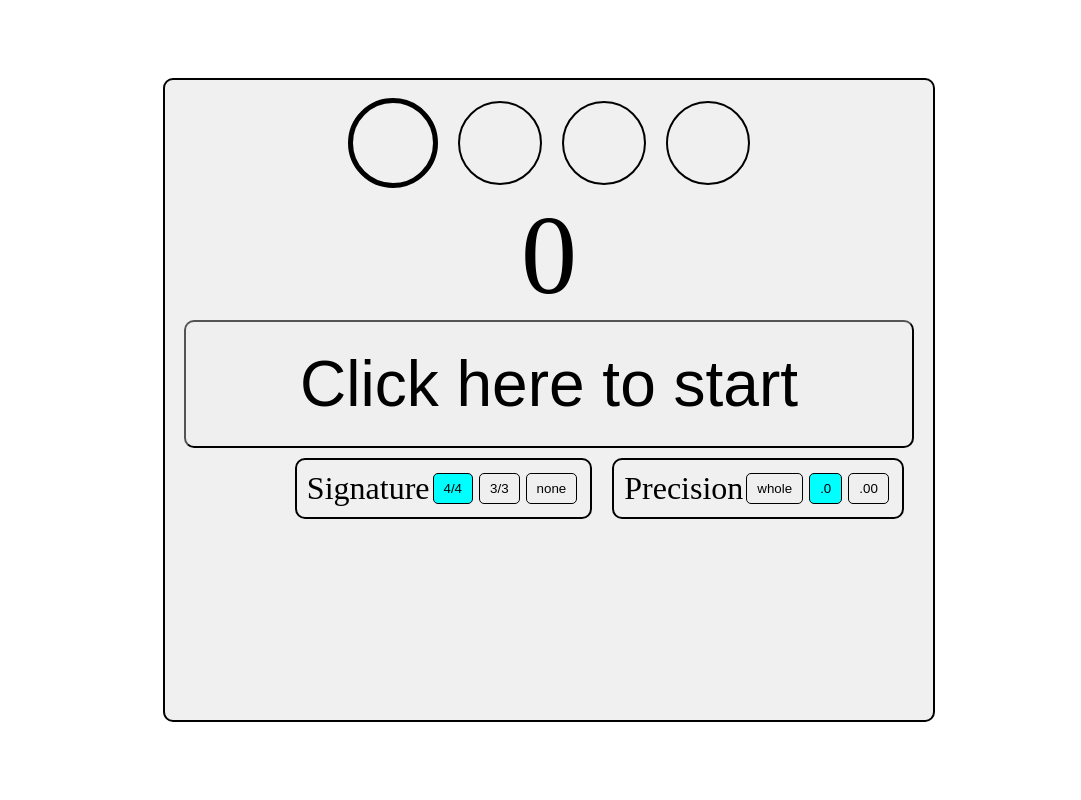
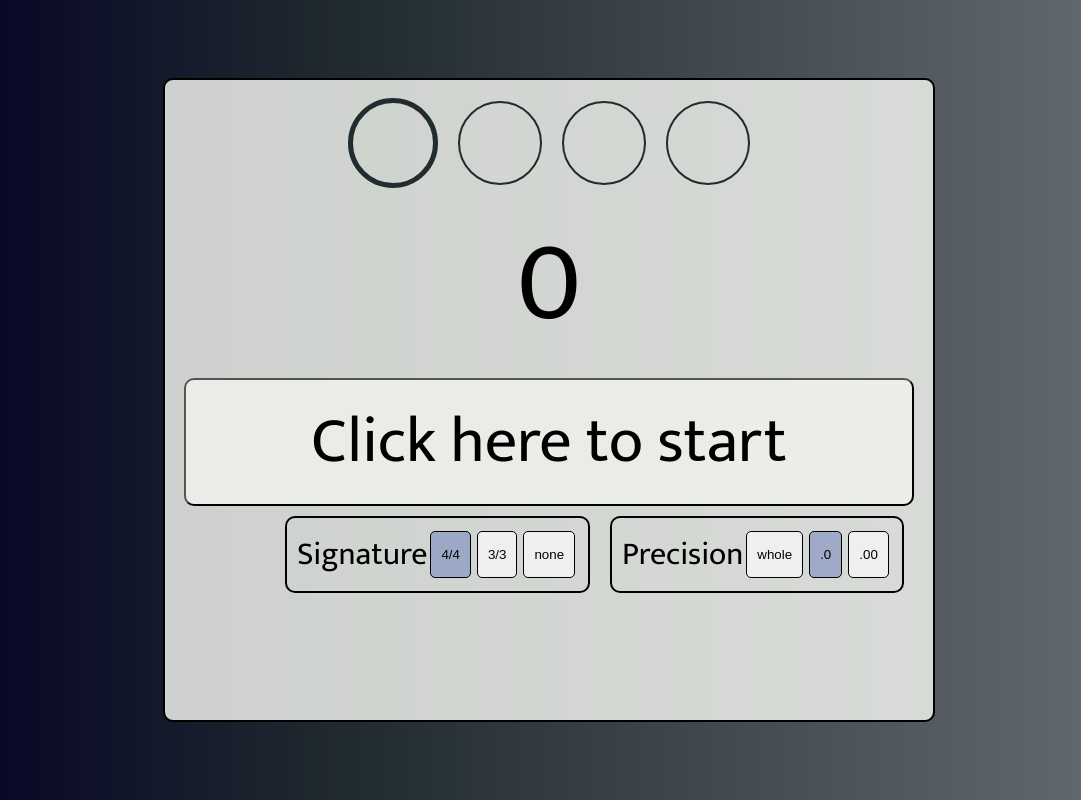
Before and after one commit to mikolajczyk-k/PTAW, a plain HTML site: page index.html in a window 1280 px wide. Shown: the whole page, without its empty margins (91-1172 px from the left). Drawn offline with Linux system fonts and the light colour scheme.

Commit message:
zmiany w css

```diff
--- a/style.css
+++ b/style.css
@@ -1,9 +1,15 @@
+@import url('https://fonts.googleapis.com/css2?family=Mukta&family=Roboto:ital,wght@0,300;0,400;1,400&display=swap');
 
+body {
+  background: rgb(2,0,36);
+  background: linear-gradient(90deg, rgba(2,0,36,1) 0%, rgba(33,44,48,1) 35%, rgba(106,112,118,1) 100%);
+}
 
 #mainContainer{
+    font-family: "Mukta", sans-serif;
     width: 60%;
     height: 80%;
-    background-color: #f0f0f0;
+    background-color: #eff1ecd9;
     margin: 0 auto;
     position: absolute;
     top: 50%;
@@ -32,6 +38,8 @@
 }
 
 #beatButton{
+    background-color: #eff1ecd9;
+    font-family: "Mukta", sans-serif;
     justify-content: center;
     width: 95%;
     height: 20%;
@@ -43,7 +51,7 @@
 .circle{
     width: 80px;
     height: 80px;
-      border: 2px solid black;
+      border: 2px solid #212c30;
       border-radius: 50%;
       display: inline-block;
       margin: 10px;
@@ -51,11 +59,11 @@
 }
 
 #circle1 {
-    border: 5px solid black;
+    border: 5px solid #212c30;
 }
 
 .filled {
-    background-color: black;
+    background-color: #212c30;
   }
 
   .hidden {
@@ -88,7 +96,7 @@
     cursor: pointer;
   }
   .timeSig.selected{
-    background-color: aqua;
+    background-color: #798cc098
   }
 
   #precisionContainer{
@@ -110,5 +118,5 @@
     cursor: pointer;
   }
   .precision.selected{
-    background-color: aqua;
+    background-color: #798cc098;
   }
```
